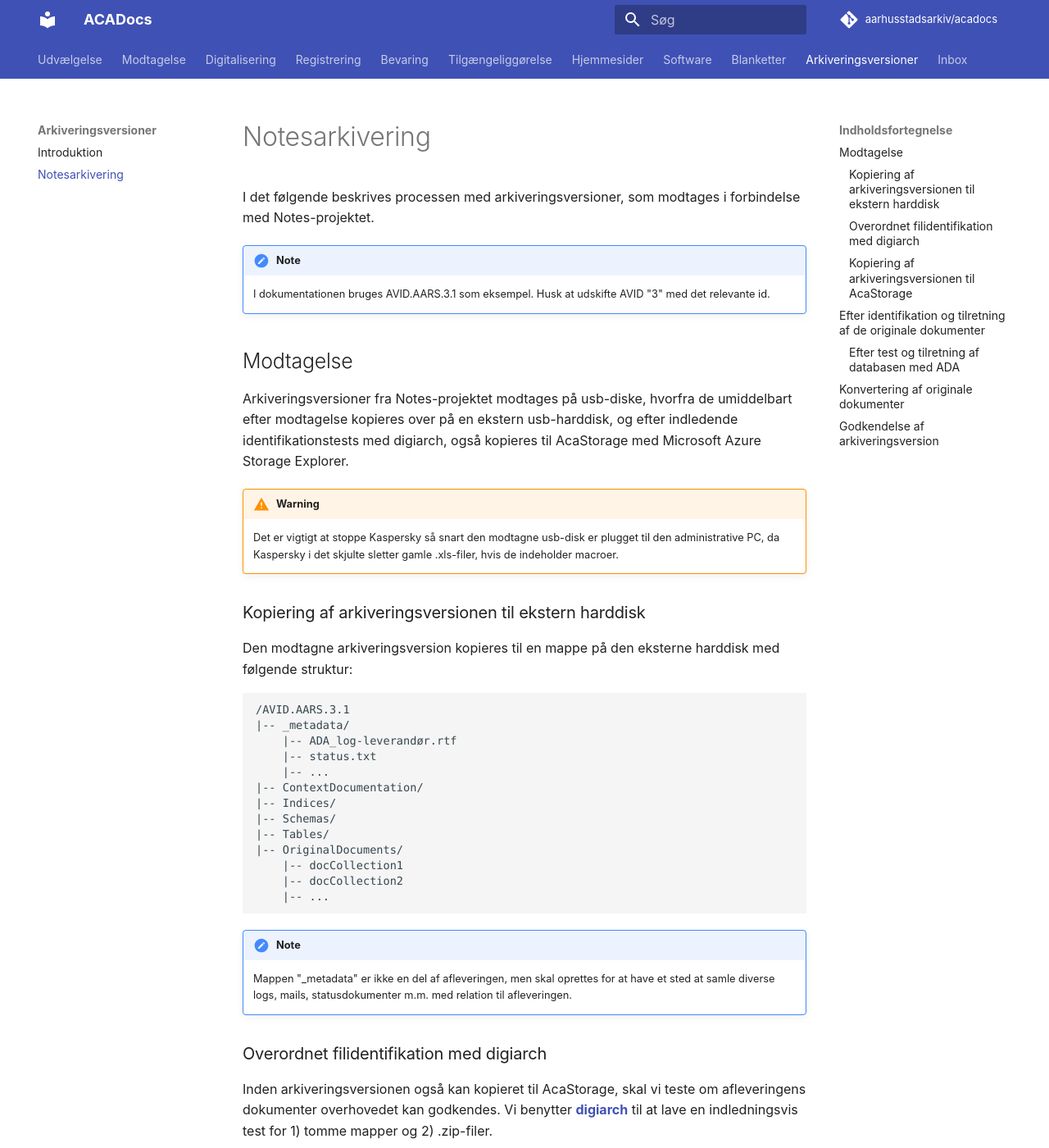
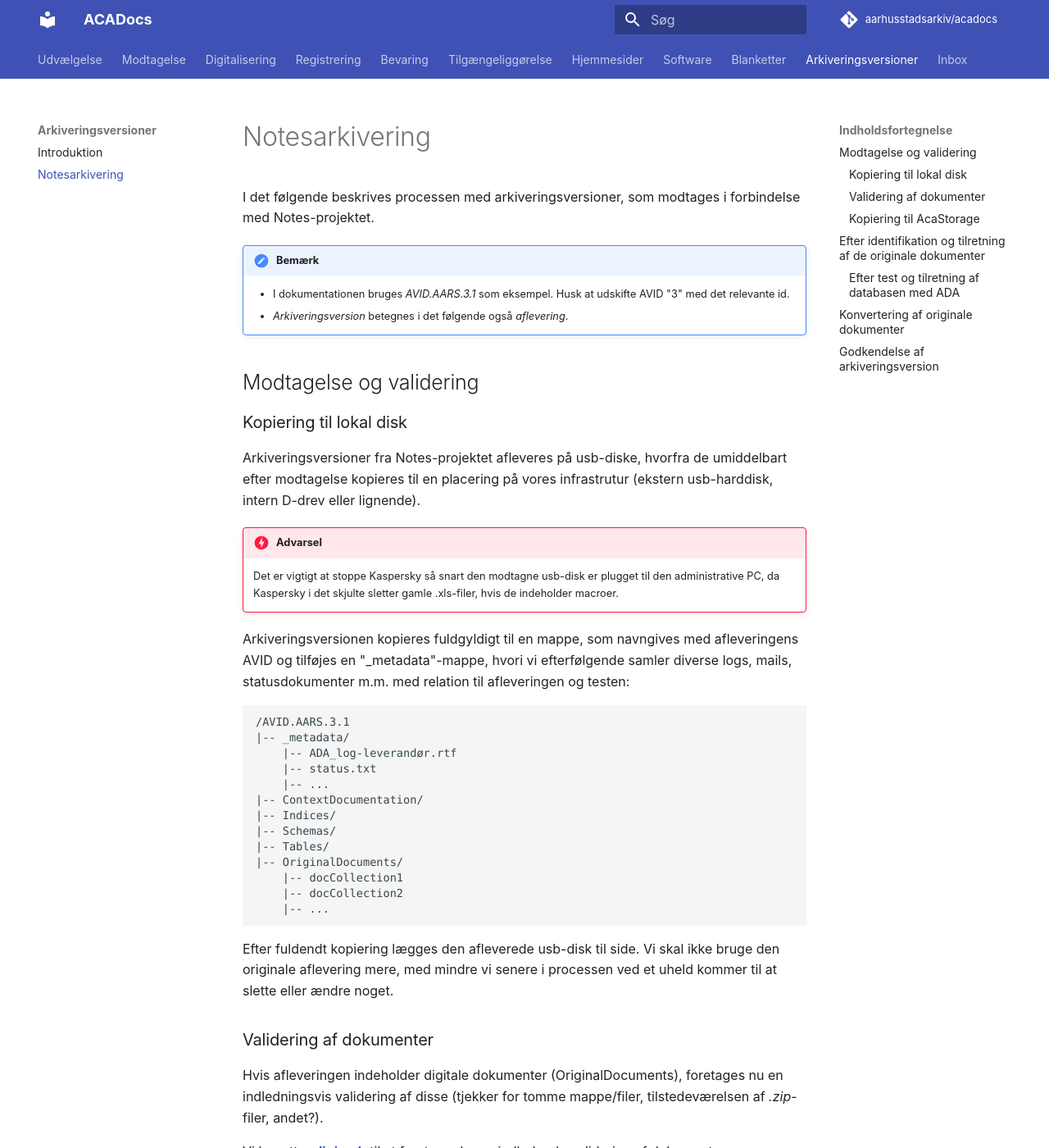
Before and after one commit to aarhusstadsarkiv/acadocs, an MkDocs documentation site: the page built from docs/archival-versions/notes-arkivering.md, in a window 1280 px wide and 1400 px high. Shown: the whole window at 82% size. Built offline with MkDocs 1.6.1 and Material for MkDocs 9.7.7, drawn with Linux system fonts in a browser that asks for light colours; comment, search, counter and statistics services are not loaded; some of the changed text lies outside the part shown.

Commit message:
Working on documentation

````diff
--- a/docs/archival-versions/notes-arkivering.md
+++ b/docs/archival-versions/notes-arkivering.md
@@ -1,16 +1,18 @@
 I det følgende beskrives processen med arkiveringsversioner, som modtages i forbindelse med Notes-projektet.
 
-!!! note
-    I dokumentationen bruges AVID.AARS.3.1 som eksempel. Husk at udskifte AVID "3" med det relevante id.
+!!! note "Bemærk"
+    - I dokumentationen bruges *AVID.AARS.3.1* som eksempel. Husk at udskifte AVID "3" med det relevante id.
+    - *Arkiveringsversion* betegnes i det følgende også *aflevering*.
 
-## Modtagelse
-Arkiveringsversioner fra Notes-projektet modtages på usb-diske, hvorfra de umiddelbart efter modtagelse kopieres over på en ekstern usb-harddisk, og efter indledende identifikationstests med digiarch, også kopieres til AcaStorage med Microsoft Azure Storage Explorer.
+## Modtagelse og validering
 
-!!! Warning
+### Kopiering til lokal disk
+Arkiveringsversioner fra Notes-projektet afleveres på usb-diske, hvorfra de umiddelbart efter modtagelse kopieres til en placering på vores infrastrutur (ekstern usb-harddisk, intern D-drev eller lignende).
+
+!!! Danger "Advarsel"
     Det er vigtigt at stoppe Kaspersky så snart den modtagne usb-disk er plugget til den administrative PC, da Kaspersky i det skjulte sletter gamle .xls-filer, hvis de indeholder macroer.
 
-### Kopiering af arkiveringsversionen til ekstern harddisk
-Den modtagne arkiveringsversion kopieres til en mappe på den eksterne harddisk med følgende struktur:
+Arkiveringsversionen kopieres fuldgyldigt til en mappe, som navngives med afleveringens AVID og tilføjes en "_metadata"-mappe, hvori vi efterfølgende samler diverse logs, mails, statusdokumenter m.m. med relation til afleveringen og testen:
 
 ```
 /AVID.AARS.3.1
@@ -28,11 +30,18 @@ Den modtagne arkiveringsversion kopieres til en mappe på den eksterne harddisk
     |-- ...
 ```
 
-!!! Note
-    Mappen "_metadata" er ikke en del af afleveringen, men skal oprettes for at have et sted at samle diverse logs, mails, statusdokumenter m.m. med relation til afleveringen.
+Efter fuldendt kopiering lægges den afleverede usb-disk til side. Vi skal ikke bruge den originale aflevering mere, med mindre vi senere i processen ved et uheld kommer til at slette eller ændre noget.
 
-### Overordnet filidentifikation med digiarch
-Inden arkiveringsversionen også kan kopieret til AcaStorage, skal vi teste om afleveringens dokumenter overhovedet kan godkendes. Vi benytter **[digiarch](../../software/digiarch)** til at lave en indledningsvis test for 1) tomme mapper og 2) .zip-filer.
+### Validering af dokumenter
+Hvis afleveringen indeholder digitale dokumenter (OriginalDocuments), foretages nu en indledningsvis validering af disse (tjekker for tomme mappe/filer, tilstedeværelsen af *.zip*-filer, andet?).
+
+Vi benytter **[digiarch](../../software/digiarch)** til at foretage denne indledende validering af dokumenterne og strukturen i de enkelte *docCollections*. Kald *process* på den mappe, som arkiveringsversionen er kopieret til:
+
+```powershell
+digiarch D:\filer\AVID.AARS.3.1 process
+```
+
+[Dokumentationen til digiarch](../../software/digiarch) indeholder yderligere beskrivelser af, hvordan værktøjet benyttes, men
 
 *Digiarch* producerer sin egen "_metadata"-mappe med en "files.db"-fil, som efter den indledningsvise test skal placeres i roden af "OriginalDocuments":
 
@@ -48,11 +57,11 @@ Inden arkiveringsversionen også kan kopieret til AcaStorage, skal vi teste om a
     |-- ...
 ```
 
-### Kopiering af arkiveringsversionen til AcaStorage
-Hvis den indledende fil-test med *digiarch* er succesfuld, kopieres hele arkiveringsversionsmappen til AcaStorage.
+### Kopiering til AcaStorage
+Hvis resultatet af den indledende filvalidering ikke giver anledning til en genaflevering, kopieres hele arkiveringsversionsmappen inkl. *"_metadata"*-mapperne til AcaStorage:
 
 1. Åbn Microsoft Azure Storage Explorer
-2. Arkiveringsversionen kopieres nu samlet eller over flere omkgange ind i følgende mappe: MKB {din mail}/Storage Accounts/acastorage/archival-versions/, så mappeindholdet eks. ser således ud:
+2. Mappen med arkiveringsversionen kopieres nu samlet eller over flere omgange ind i følgende mappe: MKB {din mail}/Storage Accounts/acastorage/arkver/
 
 ```
 /AVID.AARS.3.1
````
